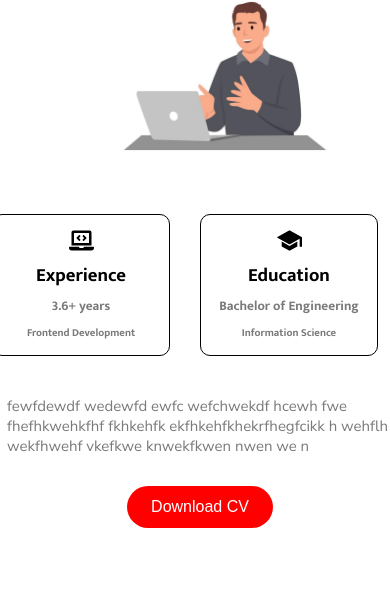
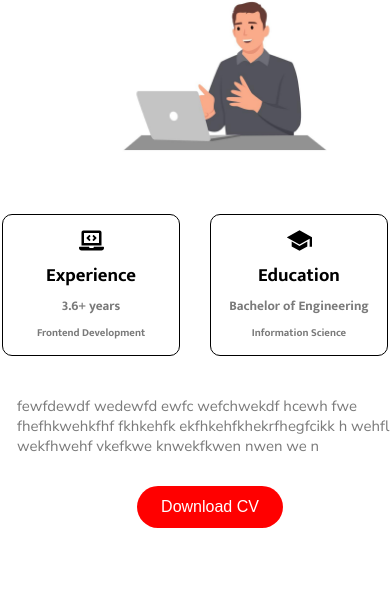
Before and after one commit to ananysagar/portfolio, a React (Create React App) app: page / in a window 390 px wide. Shown: the part 803-1402 px from the top of the page. Built offline with nearby package versions, Linux system fonts and the light colour scheme.

Commit message:
centerinng my-bio div

```diff
--- a/src/components/aboutme.css
+++ b/src/components/aboutme.css
@@ -120,7 +120,7 @@
     .personal-info{
         display: flex;
         align-items: center;
-        padding-bottom: 50px;
+        padding: 0 0 30px 0;
     }
     .my-bio {
         margin: 25px 0;
@@ -130,6 +130,5 @@
         padding: 13px;
         max-width: 150px;
         width: 150px;
-
     }
 }
```
